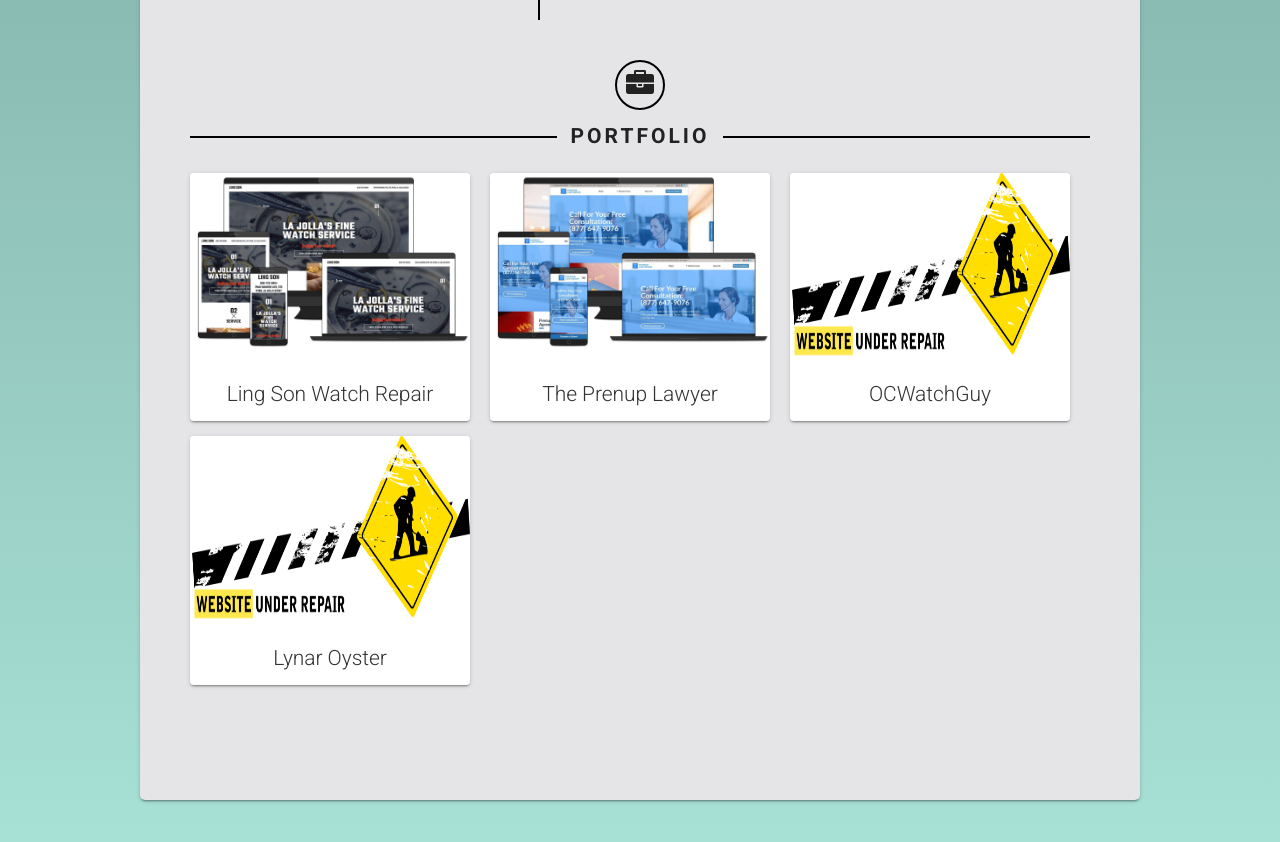
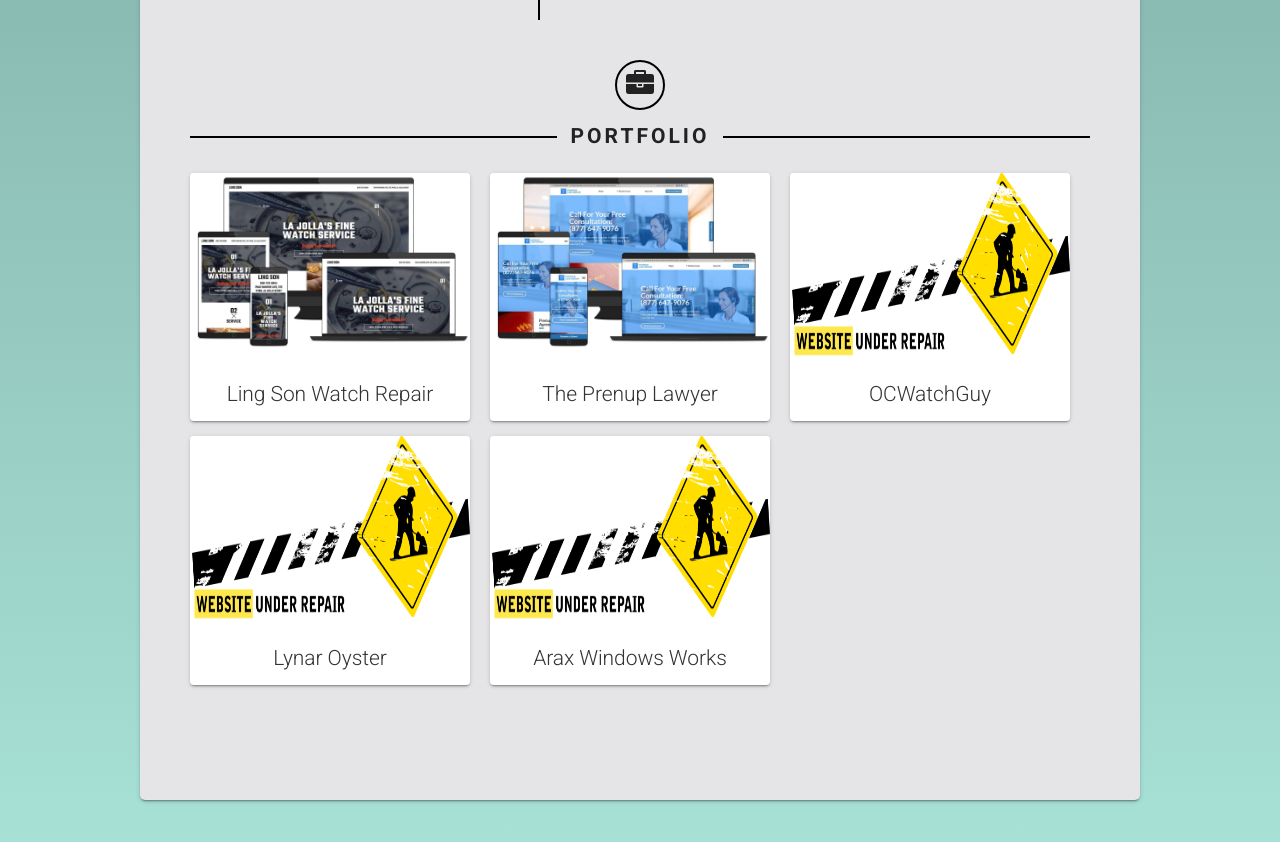
Before and after one commit to gyto/portfolio, a Jekyll site: the page built from index.html, in a window 1280 px wide and 900 px high, scrolled down 1534 px. Shown: the top 842 px of the window. Built offline with Jekyll 4.4.1, drawn with Linux system fonts in a browser that asks for light colours.

Commit message:
add arax windows works

```diff
--- a/_includes/home/portfolio.html
+++ b/_includes/home/portfolio.html
@@ -29,5 +29,11 @@
         <span>Lynar Oyster</span></a>
       </div>
     </div>
+    <div class="portfolio__item">
+          <div class="portfolio__card">
+            <a target="_blank" href="https://www.araxwindows.com/"><img src="assets/images/under-repair.jpg" alt="">
+            <span>Arax Windows Works</span></a>
+          </div>
+        </div>
   </div>
 </section>
```
Also changed, not shown: Gemfile.lock.
